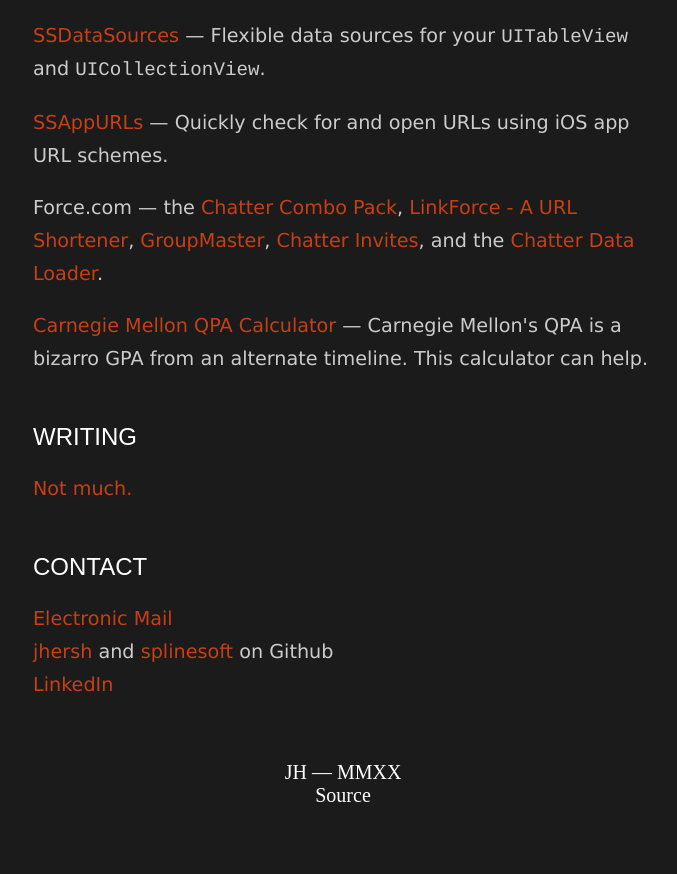
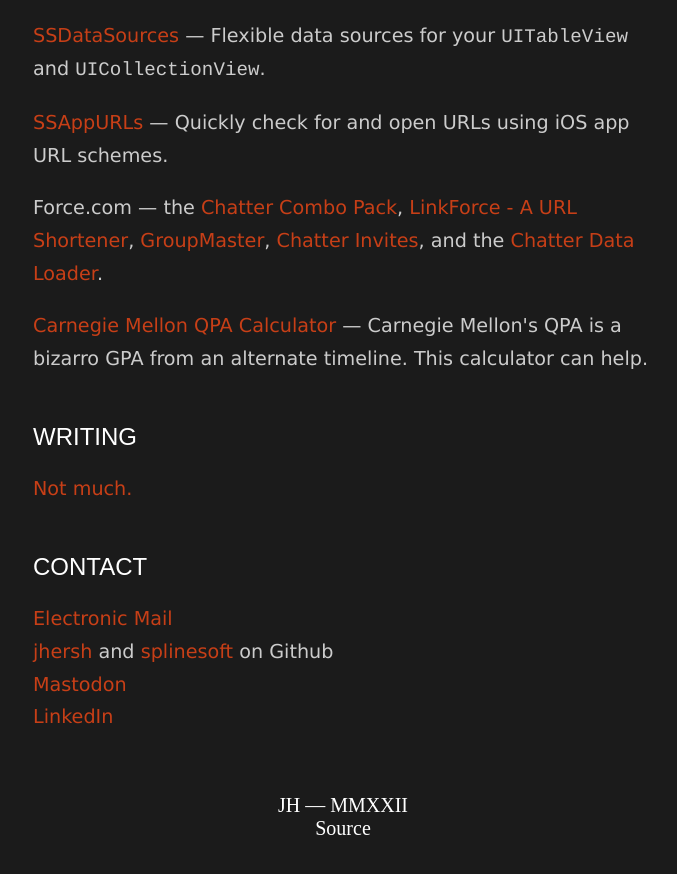
Before and after one commit to jhersh/her.sh, a Jekyll site: the page built from index.html, in a window 1280 px wide and 900 px high, scrolled down 1243 px. Shown: the top 874 px of the window, without its empty margins (297-974 px from the left). Built offline with Jekyll 4.4.1, drawn with Linux system fonts in a browser that asks for light colours.

Commit message:
Modernize & Mastodon

```diff
--- a/_config.yml
+++ b/_config.yml
@@ -6,7 +6,7 @@
   url: https://z.her.sh
 
 splinesoft:
-  url: http://splinesoft.net
+  url: https://splinesoft.net
   github: https://github.com/splinesoft
 
 mudurl: https://itunes.apple.com/us/app/mudrammer-a-modern-mud-client/id597157072?mt=8
@@ -21,6 +21,5 @@
   email: jon@her.sh
   github: https://github.com/jhersh
   linkedin: https://www.linkedin.com/in/jhersh
-  pgp: https://her.sh/pgp.txt
+  mastodon: https://mastodon.social/@jh
   source: https://github.com/jhersh/her.sh
-  keybase: https://keybase.io/zz
--- a/_includes/footer.html
+++ b/_includes/footer.html
@@ -1,6 +1,6 @@
   <div id="footer">
-    <a href="{{ site.url }}">JH &mdash; MMXX<br/>
-    <a href="{{ site.author.source }}">Source</a>
+    <a href="{{ site.url }}">JH &mdash; MMXXII</a><br/>
+    <a href="{{ site.author.source }}">Source</a><br/>
   </div>
 
 </div>
--- a/index.html
+++ b/index.html
@@ -59,5 +59,6 @@
 <p>
 <a href="mailto:{{ site.author.email }}">Electronic Mail</a><br/>
 <a href="{{ site.author.github }}">jhersh</a> and <a href="{{ site.splinesoft.github }}">splinesoft</a> on Github<br/>
+<a rel="me" href="{{ site.author.mastodon }}">Mastodon</a><br/>
 <a href="{{ site.author.linkedin }}">LinkedIn</a><br/>
 </p>
```
Also changed, not shown: Gemfile.lock, _includes/header.html (line endings or trailing spaces), 1 other file.
